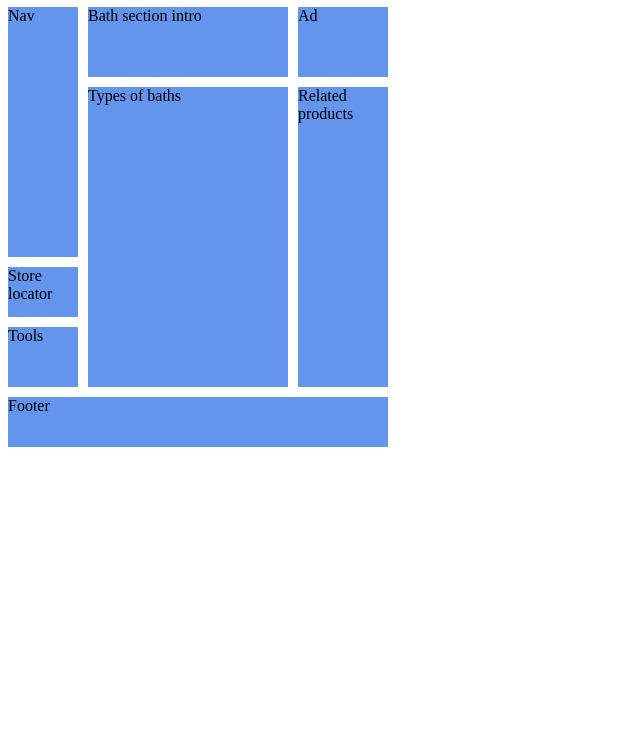
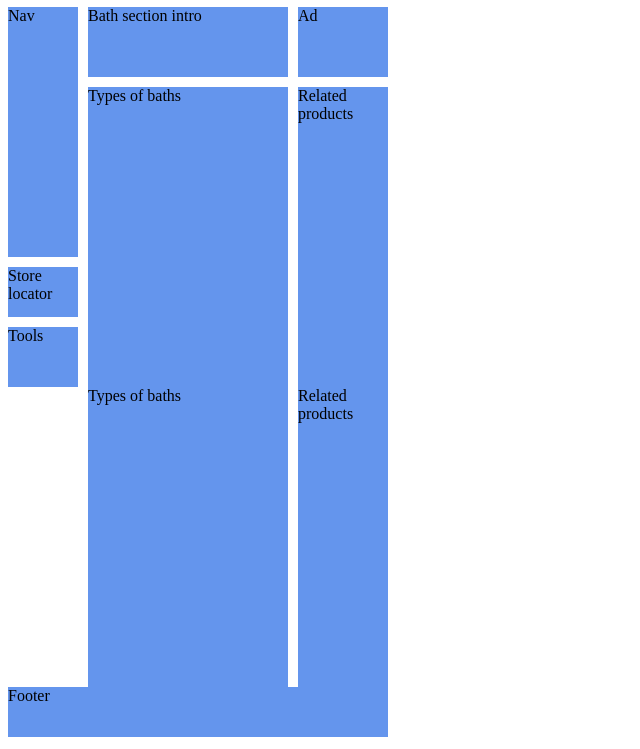
Before and after one commit to AlanShelbyCode/JavaScript, a plain HTML site: page html/lesson_4/task_4/index.html in a window 1280 px wide. Shown: the part 51-800 px from the top of the page, without its empty margins (0-640 px from the left). Drawn offline with Linux system fonts and the light colour scheme.

Commit message:
сss/html_media

```diff
--- a/html/lesson_4/task_4/index.html
+++ b/html/lesson_4/task_4/index.html
@@ -29,6 +29,10 @@
       <div class="container_right_2_firstblock">Types of baths</div>
       <div class="container_right_bot_2_secondblock">Related products</div>
     </div>
+    <div class="container_right_2">
+      <div class="container_right_2_firstblock">Types of baths</div>
+      <div class="container_right_bot_2_secondblock">Related products</div>
+    </div>
   </div>
 
 </div>
```
